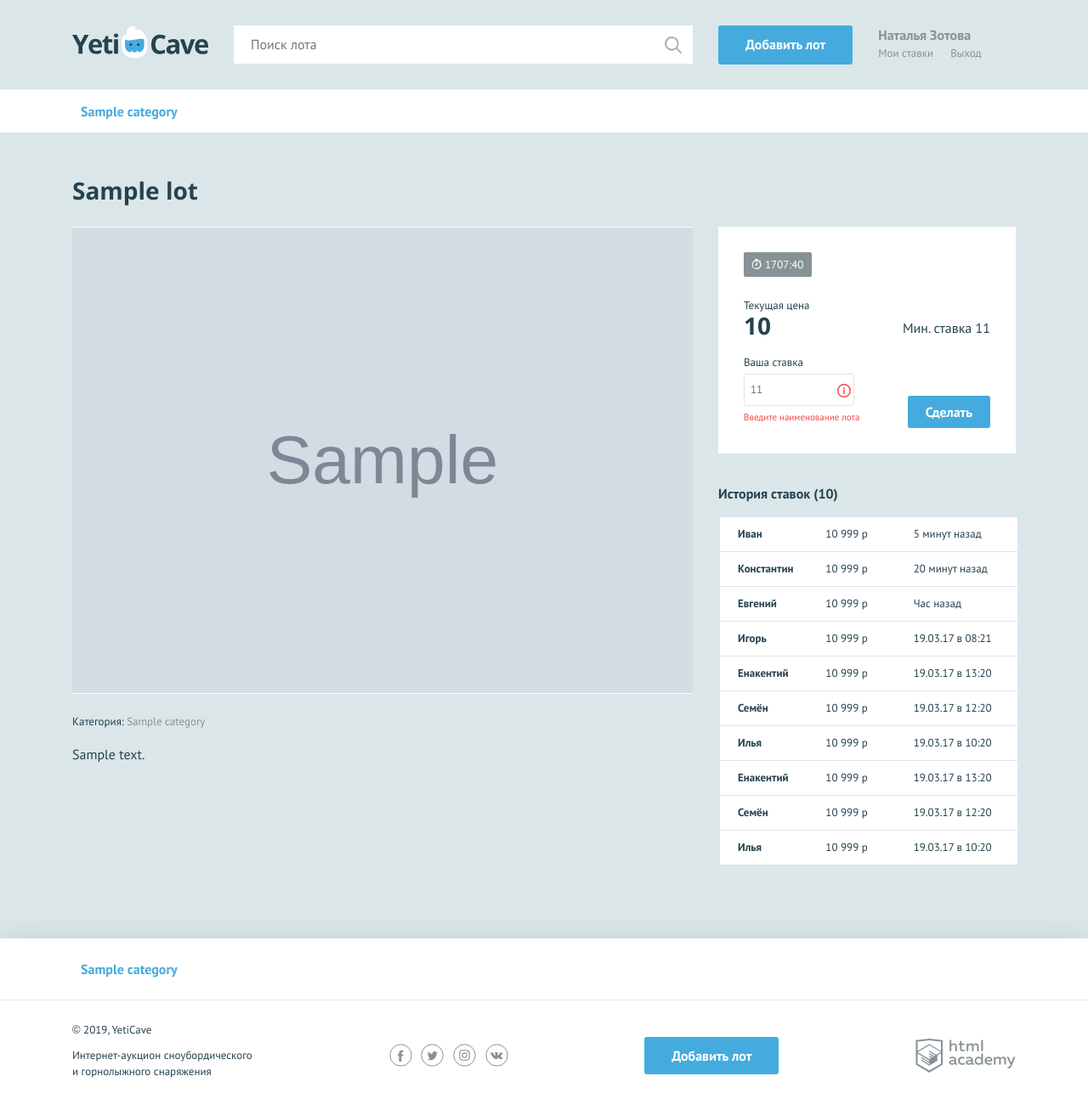
After one commit to Zotova2008/1079951-yeticave-11, a PHP site: page /lot.php?id=1 in a window 1280 px wide. The commit adds this page. Shown: the whole page at 85% size. Run offline with PHP 8.4, Linux system fonts and the light colour scheme; tables that the repository leaves empty hold one stand-in row (values such as "Sample post"); grey boxes marked "Sample" are stand-in pictures.

Commit message:
Работаем со строкой запроса

```diff
--- a/index.php
+++ b/index.php
@@ -12,7 +12,7 @@ if ($result_cat) {
 }
 
 // Отправляем запрос на получение карточек лотов
-$sql_lot = 'SELECT lot.lot_title, lot.lot_img, lot.lot_price, lot.date_creation, lot.date_final, cat.category_name FROM lot JOIN category cat ON lot.id_category = cat.id ORDER BY lot.date_creation DESC';
+$sql_lot = 'SELECT lot.id, lot.lot_title, lot.lot_img, lot.lot_price, lot.date_creation, lot.date_final, cat.category_name FROM lot JOIN category cat ON lot.id_category = cat.id ORDER BY lot.date_creation DESC';
 $result_lot = mysqli_query($con, $sql_lot);
 // Проверяем получены ли данные
 if ($result_lot) {
--- a/init.php
+++ b/init.php
@@ -11,8 +11,6 @@ $limit_time = 1;
 $con = mysqli_connect('localhost', 'root', '', 'yeti');
 if (!$con) {
     print('Ошибка подключения к базе данных: ' . mysqli_connect_error());
-} else {
-    print('Соединение установлено');
 }
 
 // Устанавливаем кодировку
--- /dev/null
+++ b/lot.php
@@ -0,0 +1,57 @@
+<?php
+require_once('init.php');
+
+// Отправляем запрос на получение категорий
+$sql_cat = 'SELECT * FROM category';
+$result_cat = mysqli_query($con, $sql_cat);
+// Проверяем получены ли данные
+if ($result_cat) {
+    $category = mysqli_fetch_all($result_cat, MYSQLI_ASSOC);
+} else {
+    print('Ошибка подключения к базе данных: ' . mysqli_error($con));
+}
+
+//Получаем данные лота из БД
+if (!isset($_GET['id'])) {
+    header('HTTP/1.0 404 Not Found');
+    exit;
+} else {
+    $sql_lot = 'SELECT lot.id, lot.lot_title, lot.lot_descript, lot.lot_img, lot.lot_price, lot.lot_step, lot.date_final, cat.category_name FROM lot
+	LEFT JOIN category cat ON lot.id_category = cat.id
+	LEFT JOIN bet ON lot.id = bet.id_lot
+	WHERE lot.id = ?
+	GROUP BY lot.id, lot.lot_title, lot.lot_descript, lot.lot_img, lot.lot_price, lot.lot_step, lot.date_final, cat.category_name';
+
+    $stmt_lot = db_get_prepare_stmt($con, $sql_lot, [$_GET['id']]);
+    mysqli_stmt_execute($stmt_lot);
+    $result_lot = mysqli_stmt_get_result($stmt_lot);
+    if (!$result_lot) {
+        print("Ошибка MySQL: " . mysqli_error($con));
+    }
+
+    $ads = mysqli_fetch_assoc($result_lot);
+
+    if (!$ads['id']) {
+        header('HTTP/1.0 404 Not Found');
+        exit;
+    } else {
+        $page_content = include_template(
+            'lot.php',
+            [
+                'category' => $category,
+                'ads' => $ads,
+                'limit_time' => $limit_time,
+            ]
+        );
+    }
+
+    $layout_content = include_template('layout.php', [
+        'content' => $page_content,
+        'category' => $category,
+        'is_auth' => $is_auth,
+        'user_name' => $user_name,
+        'page_title' => $page_title,
+    ]);
+
+    print($layout_content);
+}
--- a/templates/layout.php
+++ b/templates/layout.php
@@ -46,18 +46,17 @@
             </div>
         </header>
 
-        <main class="container">
-            <?= $content; ?>
-        </main>
+        <?= $content; ?>
+
     </div>
 
     <footer class="main-footer">
         <nav class="nav">
             <ul class="nav__list container">
 
-                <?php foreach ($category as $value) : ?>
+                <?php foreach ($category as $category) : ?>
                     <li class="nav__item">
-                        <a href="pages/all-lots.html"><?= $value['category_name']; ?></a>
+                        <a href="pages/all-lots.html"><?= $category['category_name']; ?></a>
                     </li>
                 <?php endforeach; ?>
 
--- /dev/null
+++ b/templates/lot.php
@@ -0,0 +1,107 @@
+    <main>
+        <nav class="nav">
+            <ul class="nav__list container">
+
+                <?php foreach ($category as $category) : ?>
+                    <li class="nav__item">
+                        <a href="pages/all-lots.html"><?= $category['category_name']; ?></a>
+                    </li>
+                <?php endforeach; ?>
+
+            </ul>
+        </nav>
+        <section class="lot-item container">
+            <h2><?= $ads['lot_title']; ?></h2>
+            <div class="lot-item__content">
+                <div class="lot-item__left">
+                    <div class="lot-item__image">
+                        <img src="<?= $ads['lot_img']; ?>" width="730" height="548" alt="<?= $ads['lot_title']; ?>">
+                    </div>
+                    <p class="lot-item__category">Категория: <span><?= $ads['category_name']; ?></span></p>
+                    <p class="lot-item__description"><?= $ads['lot_descript']; ?></p>
+                </div>
+                <div class="lot-item__right">
+                    <div class="lot-item__state">
+                        <?php $time_array = get_time($ads['date_final']); ?>
+                        <div class="lot-item__timer timer <?php if ($time_array[0] < $limit_time) : ?>timer--finishing<?php endif; ?>">
+                            <?= implode(':', $time_array); ?>
+                        </div>
+                        <div class="lot-item__cost-state">
+                            <div class="lot-item__rate">
+                                <span class="lot-item__amount">Текущая цена</span>
+                                <span class="lot-item__cost"><?= $ads['lot_price']; ?></span>
+                            </div>
+                            <div class="lot-item__min-cost">
+                                Мин. ставка <span>
+                                    <?= $ads['lot_price'] + $ads['lot_step']; ?>
+                                </span>
+                            </div>
+                        </div>
+                        <form class="lot-item__form" action="https://echo.htmlacademy.ru" method="post" autocomplete="off">
+                            <p class="lot-item__form-item form__item form__item--invalid">
+                                <label for="cost">Ваша ставка</label>
+                                <input id="cost" type="text" name="cost" placeholder="<?= $ads['lot_price'] + $ads['lot_step']; ?>">
+                                <span class="form__error">Введите наименование лота</span>
+                            </p>
+                            <button type="submit" class="button">Сделать ставку</button>
+                        </form>
+                    </div>
+                    <div class="history">
+                        <h3>История ставок (<span>10</span>)</h3>
+                        <table class="history__list">
+                            <tr class="history__item">
+                                <td class="history__name">Иван</td>
+                                <td class="history__price">10 999 р</td>
+                                <td class="history__time">5 минут назад</td>
+                            </tr>
+                            <tr class="history__item">
+                                <td class="history__name">Константин</td>
+                                <td class="history__price">10 999 р</td>
+                                <td class="history__time">20 минут назад</td>
+                            </tr>
+                            <tr class="history__item">
+                                <td class="history__name">Евгений</td>
+                                <td class="history__price">10 999 р</td>
+                                <td class="history__time">Час назад</td>
+                            </tr>
+                            <tr class="history__item">
+                                <td class="history__name">Игорь</td>
+                                <td class="history__price">10 999 р</td>
+                                <td class="history__time">19.03.17 в 08:21</td>
+                            </tr>
+                            <tr class="history__item">
+                                <td class="history__name">Енакентий</td>
+                                <td class="history__price">10 999 р</td>
+                                <td class="history__time">19.03.17 в 13:20</td>
+                            </tr>
+                            <tr class="history__item">
+                                <td class="history__name">Семён</td>
+                                <td class="history__price">10 999 р</td>
+                                <td class="history__time">19.03.17 в 12:20</td>
+                            </tr>
+                            <tr class="history__item">
+                                <td class="history__name">Илья</td>
+                                <td class="history__price">10 999 р</td>
+                                <td class="history__time">19.03.17 в 10:20</td>
+                            </tr>
+                            <tr class="history__item">
+                                <td class="history__name">Енакентий</td>
+                                <td class="history__price">10 999 р</td>
+                                <td class="history__time">19.03.17 в 13:20</td>
+                            </tr>
+                            <tr class="history__item">
+                                <td class="history__name">Семён</td>
+                                <td class="history__price">10 999 р</td>
+                                <td class="history__time">19.03.17 в 12:20</td>
+                            </tr>
+                            <tr class="history__item">
+                                <td class="history__name">Илья</td>
+                                <td class="history__price">10 999 р</td>
+                                <td class="history__time">19.03.17 в 10:20</td>
+                            </tr>
+                        </table>
+                    </div>
+                </div>
+            </div>
+        </section>
+    </main>
```
Also changed, not shown: templates/main.php (+11 -9 lines).
